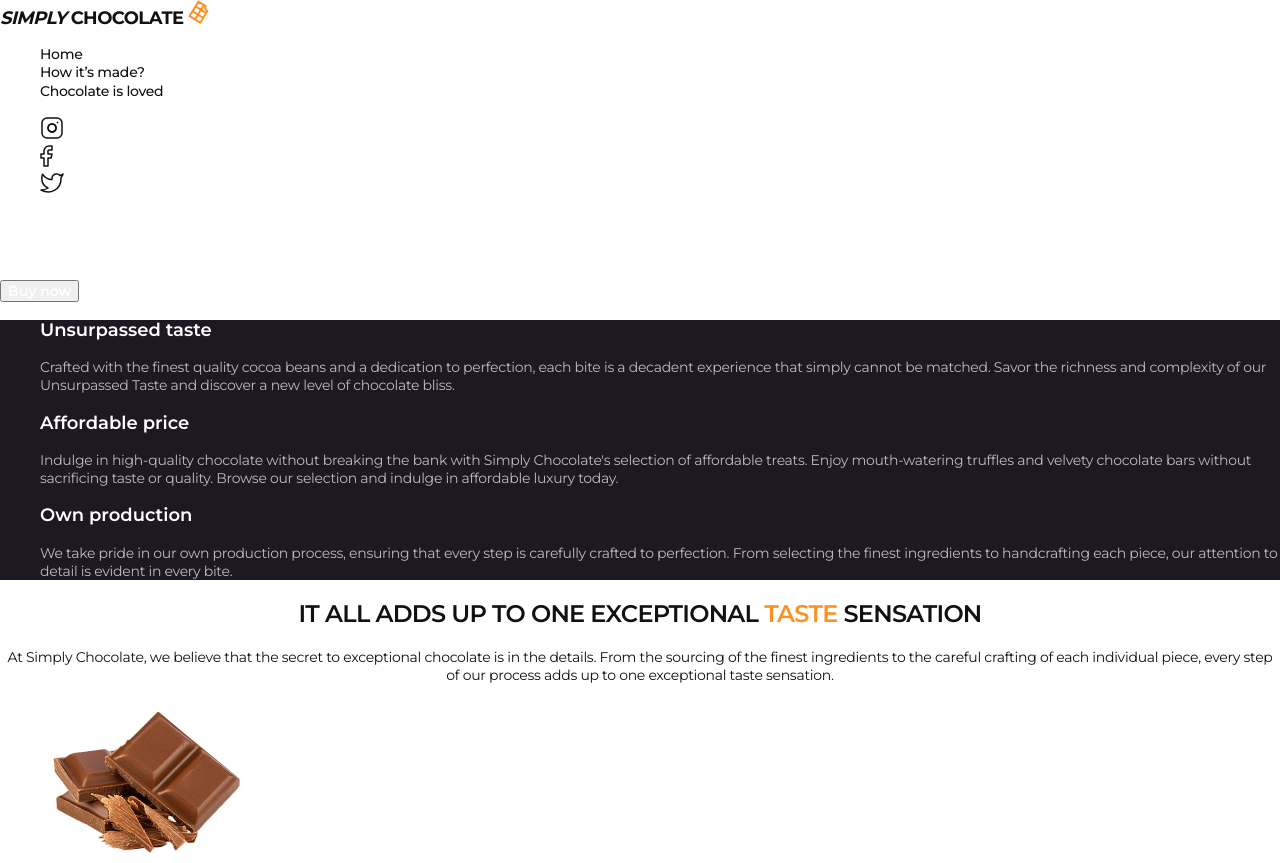
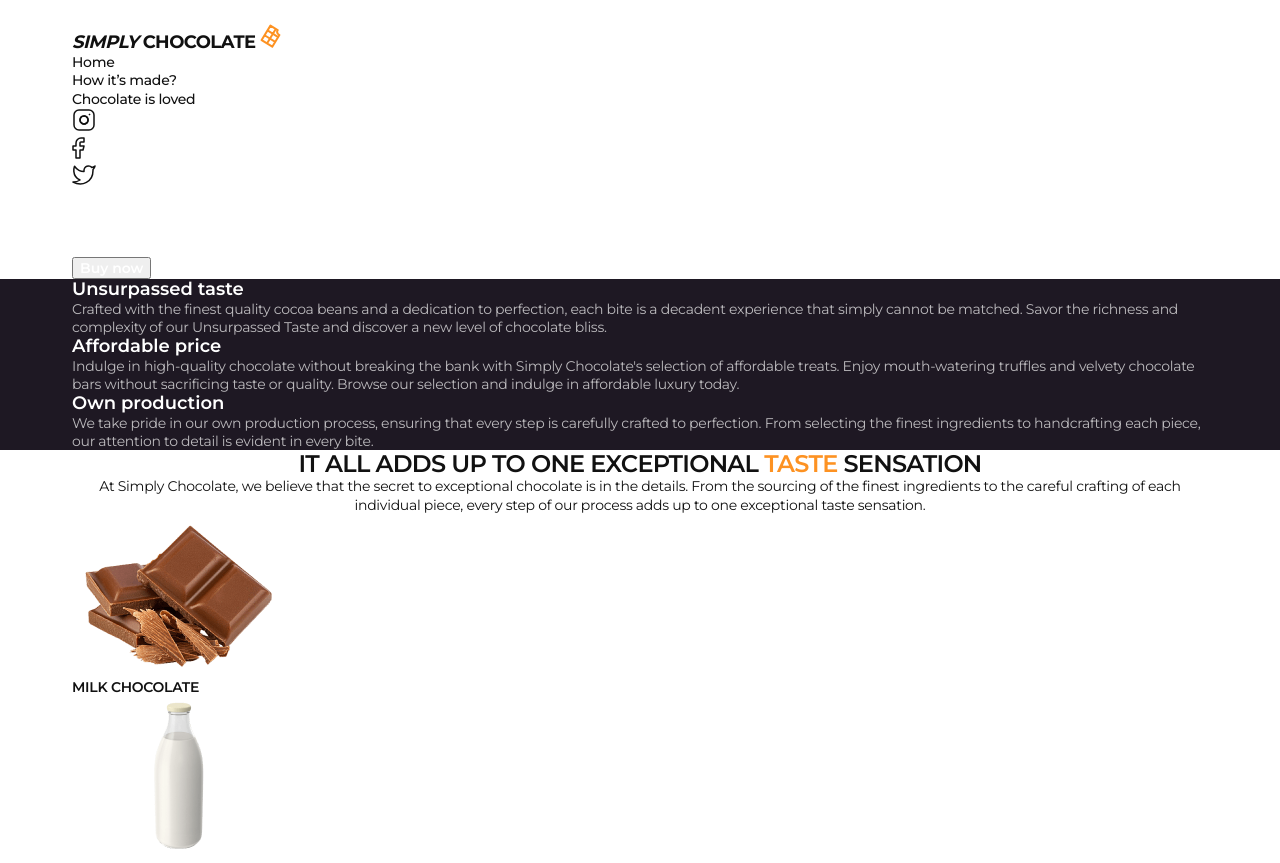
Before and after one commit to alonamaksymova5/practice-FLEX-03, a plain HTML site: page index.html in a window 1280 px wide. Shown: the top 863 px of the page. Drawn offline with nearby package versions, Linux system fonts and the light colour scheme.

Commit message:
add container

```diff
--- a/css/styles.css
+++ b/css/styles.css
@@ -2,12 +2,34 @@ body {
   font-family: "Montserrat", sans-serif;
 }
 
+p,
+h1,
+h2,
+h3,
+h4,
+h5,
+h6 {
+  margin-top: 0;
+  margin-bottom: 0;
+}
+
 ul {
   list-style-type: none;
+  margin-top: 0;
+  margin-bottom: 0;
+  padding-left: 0;
 }
 
 a {
   text-decoration: none;
+}
+
+button {
+  cursor: pointer;
+}
+
+address {
+  font-style: normal;
 }
 
 .visually-hidden {
@@ -21,6 +43,13 @@ a {
   clip-path: inset(100%);
   clip: rect(0 0 0 0);
   overflow: hidden;
+}
+
+.container {
+  width: 1166px;
+  padding-left: 15px;
+  padding-right: 15px;
+  margin: 0 auto;
 }
 
 .title {
@@ -38,6 +67,11 @@ a {
 }
 
 /* -------HEADER------- */
+
+.header {
+  padding-top: 24px;
+  padding-bottom: 32px;
+}
 
 .header-logo {
   font-weight: 700;
@@ -79,7 +113,6 @@ a {
   font-weight: 600;
   font-size: 14px;
   color: #fff;
-  cursor: pointer;
 }
 
 .hero-btn-anchor {
--- a/index.html
+++ b/index.html
@@ -21,6 +21,7 @@
   </head>
   <body>
     <header class="header">
+      <div class="container">
         <nav class="header-navigation">
           <a href="" class="header-logo"
             ><span class="logo-accent">SIMPLY</span> CHOCOLATE
@@ -67,9 +68,11 @@
             /></a>
           </li>
         </ul>
+      </div>
     </header>
     <main class="main">
       <section class="hero">
+        <div class="container">
           <h1 class="hero-title">
             Treat yourself or a loved one to our finest ingredients for a moment
             of pure delight!
@@ -77,17 +80,19 @@
           <button type="button" class="hero-button">Buy now</button>
           <a href="#made" class="hero-btn-anchor">How it’s made</a>
           <a href="" class="hero-btn-scroll">scroll down</a>
+        </div>
       </section>
       <section class="features">
+        <div class="container">
           <h2 class="visually-hidden">Features</h2>
           <ul class="features-list">
             <li class="features-item">
               <h3 class="features-item-title">Unsurpassed taste</h3>
               <p class="features-text">
                 Crafted with the finest quality cocoa beans and a dedication to
-              perfection, each bite is a decadent experience that simply cannot
-              be matched. Savor the richness and complexity of our Unsurpassed
-              Taste and discover a new level of chocolate bliss.
+                perfection, each bite is a decadent experience that simply
+                cannot be matched. Savor the richness and complexity of our
+                Unsurpassed Taste and discover a new level of chocolate bliss.
               </p>
             </li>
             <li class="features-item">
@@ -96,22 +101,24 @@
                 Indulge in high-quality chocolate without breaking the bank with
                 Simply Chocolate's selection of affordable treats. Enjoy
                 mouth-watering truffles and velvety chocolate bars without
-              sacrificing taste or quality. Browse our selection and indulge in
-              affordable luxury today.
+                sacrificing taste or quality. Browse our selection and indulge
+                in affordable luxury today.
               </p>
             </li>
             <li class="features-item">
               <h3 class="features-item-title">Own production</h3>
               <p class="features-text">
                 We take pride in our own production process, ensuring that every
-              step is carefully crafted to perfection. From selecting the finest
-              ingredients to handcrafting each piece, our attention to detail is
-              evident in every bite.
+                step is carefully crafted to perfection. From selecting the
+                finest ingredients to handcrafting each piece, our attention to
+                detail is evident in every bite.
               </p>
             </li>
           </ul>
+        </div>
       </section>
       <section class="taste">
+        <div class="container">
           <h2 class="taste-title title">
             IT ALL ADDS UP TO ONE EXCEPTIONAL
             <span class="accent">TASTE</span> SENSATION
@@ -193,8 +200,10 @@
               <h3 class="taste-subtitle">COCONUT</h3>
             </li>
           </ul>
+        </div>
       </section>
       <section id="made" class="made">
+        <div class="container">
           <h2 class="made-title title">
             hOW IT’S <span class="accent">made?</span>
           </h2>
@@ -239,8 +248,10 @@
               </p>
             </li>
           </ul>
+        </div>
       </section>
       <section class="products">
+        <div class="container">
           <h2 class="product-title title">
             Our <span class="accent">pRODUCTS</span>
           </h2>
@@ -340,8 +351,10 @@
               <button type="button" class="product-btn">54 UAH</button>
             </li>
           </ul>
+        </div>
       </section>
       <section class="sellers">
+        <div class="container">
           <h2 class="sellers-title title">
             <span class="accent">tOp</span> Sellers
           </h2>
@@ -377,8 +390,10 @@
               <h3 class="sellers-subtitle">DARK CHOCOLATE</h3>
             </li>
           </ul>
+        </div>
       </section>
       <section class="loved">
+        <div class="container">
           <h2 class="loved-title title">
             <span class="accent">chocolate</span> is loved
           </h2>
@@ -429,9 +444,11 @@
             </li>
           </ul>
           <button type="button" class="loved-btn">Leave a review</button>
+        </div>
       </section>
     </main>
     <footer class="footer">
+      <div class="container">
         <p class="footer-text">
           <span class="accent">Chocolate</span> a delicious cure for a bad day
         </p>
@@ -491,6 +508,7 @@
             <a class="footer-menu-link" href="">Chocolate is loved</a>
           </li>
         </ul>
+      </div>
     </footer>
   </body>
 </html>
```
Lines whose indentation alone changed are shown as unchanged.
